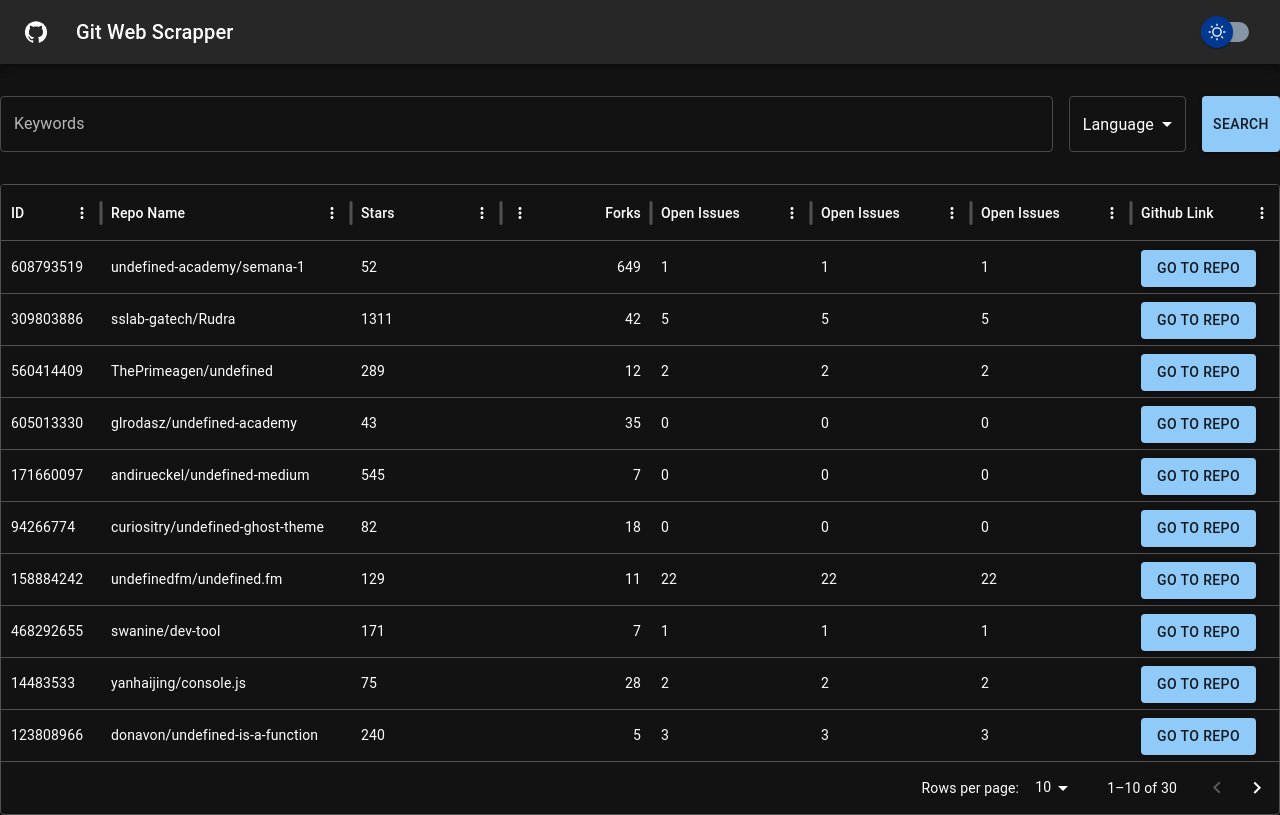
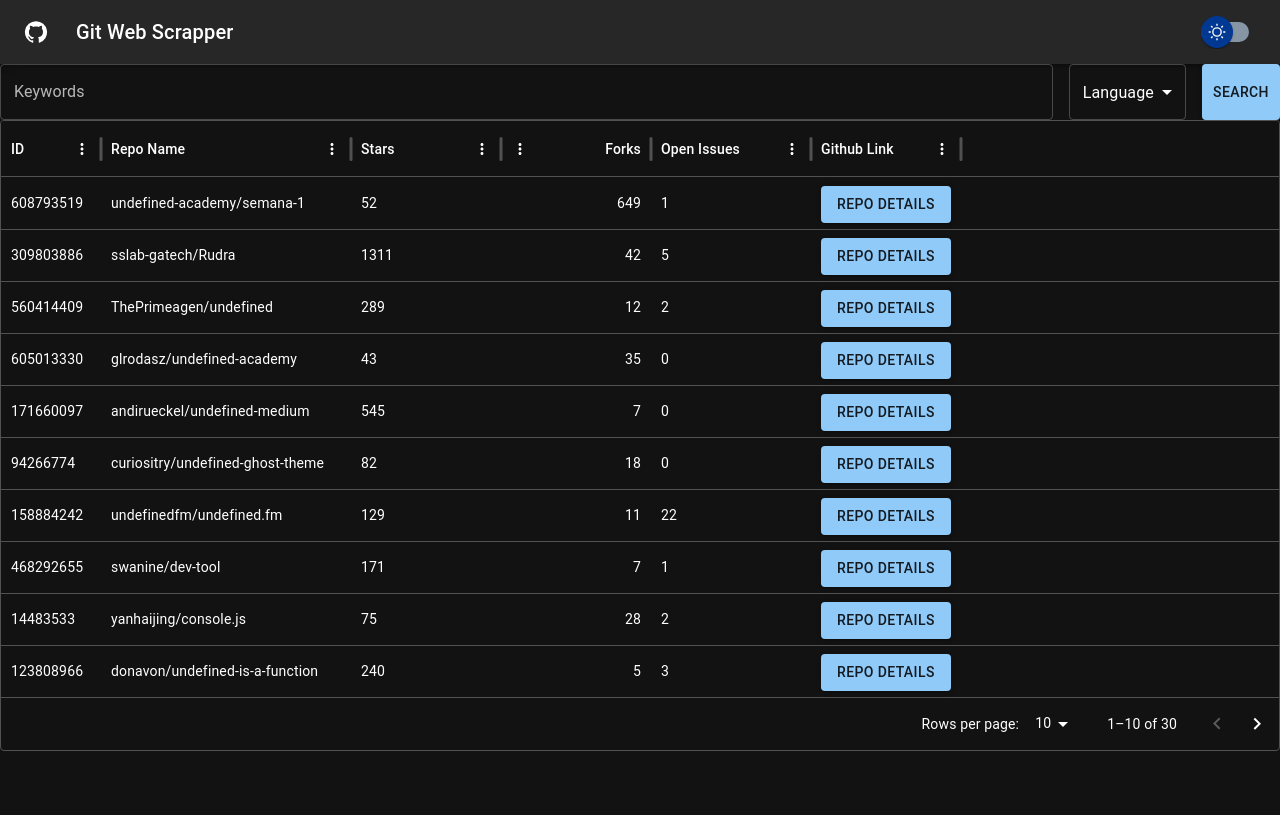
Before and after one commit to bhavya132k/Git-Web-Scrapper, a React (Vite) app in the folder frontend/: page / in a window 1280 px wide. Built offline with nearby package versions, Linux system fonts and the light colour scheme.

Commit message:
Story 2.3 and fixes

```diff
--- a/frontend/package.json
+++ b/frontend/package.json
@@ -17,7 +17,8 @@
     "@mui/material": "^6.1.1",
     "@mui/x-data-grid": "^7.18.0",
     "react": "^18.2.0",
-    "react-dom": "^18.2.0"
+    "react-dom": "^18.2.0",
+    "react-router-dom": "^6.26.2"
   },
   "devDependencies": {
     "@types/react": "^18.3.10",
--- a/frontend/src/App.tsx
+++ b/frontend/src/App.tsx
@@ -1,12 +1,14 @@
+import { BrowserRouter as Router, Route, Routes } from "react-router-dom";
 import RepoTable from "./components/RepoTable";
-// import AppBar  from "@mui/material/AppBar";
+import RepoDetails from "./components/RepoDetails";
 import NavBar from "./components/NavBar";
 import SearchBar from "./components/SearchBar";
-import Stack from "@mui/material/Stack";
 import { ThemeProvider } from "@mui/material/styles";
 import CssBaseline from "@mui/material/CssBaseline";
 import useThemeContext from "./hooks/useThemeContext";
 // import Container from "@mui/material/Container";
+// import AppBar  from "@mui/material/AppBar";
+// import Stack from "@mui/material/Stack";
 
 function App() {
   const { theme } = useThemeContext();
@@ -14,11 +16,14 @@ function App() {
   return (
     <ThemeProvider theme={theme}>
       <CssBaseline />
-        <Stack spacing={4}>
+        <Router>
           <NavBar />
           <SearchBar />
-          <RepoTable />
-        </Stack>
+          <Routes>
+            <Route path="/" element={<RepoTable />} />
+            <Route path="/repo/:repoId" element={<RepoDetails />} />
+          </Routes>
+        </Router>
     </ThemeProvider>
   );
 }
--- /dev/null
+++ b/frontend/src/components/RepoDetails.tsx
@@ -0,0 +1,33 @@
+import { useParams } from "react-router-dom";
+import { Box, Typography } from "@mui/material";
+import data from "../data/dummy.json";
+
+export default function RepoDetails() {
+  const { repoId } = useParams();
+  const repo = data.items.find((item) => item.id === Number(repoId));
+
+  if (!repo) {
+    return <Typography>Repository not found.</Typography>;
+  }
+
+  return (
+    <Box sx={{ p: 4 }}>
+      <Typography variant="h4" gutterBottom>
+        {repo.full_name}
+      </Typography>
+      <Typography variant="h6">Stars: {repo.stargazers_count}</Typography>
+      <Typography variant="h6">Forks: {repo.forks_count}</Typography>
+      <Typography variant="h6">Open Issues: {repo.open_issues}</Typography>
+      <Typography variant="h6">Watchers: {repo.watchers_count}</Typography>
+      <Typography variant="h6">Default Branch: {repo.default_branch}</Typography>
+      <Typography variant="h6">Language: {repo.language}</Typography>
+      <Typography variant="h6">
+        GitHub Link:{" "}
+        <a href={repo.html_url} target="_blank" rel="noopener noreferrer">
+          {repo.html_url}
+        </a>
+      </Typography>
+      {/* Add more details here as necessary */}
+    </Box>
+  );
+}
--- a/frontend/src/components/RepoTable.tsx
+++ b/frontend/src/components/RepoTable.tsx
@@ -1,7 +1,11 @@
 import Box from "@mui/material/Box";
 import Button from "@mui/material/Button";
 import { DataGrid, GridColDef } from "@mui/x-data-grid";
+import { useNavigate } from "react-router-dom"; // useNavigate in the parent component
 import data from "../data/dummy.json";
+
+export default function RepoTable() {
+  const navigate = useNavigate(); // Hook should be used here, in the parent component
 
   const columns: GridColDef<(typeof rows)[number]>[] = [
     {
@@ -30,41 +34,28 @@ const columns: GridColDef<(typeof rows)[number]>[] = [
       width: 160,
     },
     {
-    field: "open_issues",
-    headerName: "Open Issues",
-    width: 160,
-  },
-  {
-    field: "open_issues",
-    headerName: "Open Issues",
-    width: 160,
-  },
-  {
       field: "html_url",
       headerName: "Github Link",
       width: 150,
       sortable: false,
       filterable: false,
-    renderCell: (params) => {
-      return (
+      renderCell: (params) => (
         <Button
           variant="contained"
           color="primary"
           onClick={() => {
-            window.open(params.row.html_url, "_blank");
+            // Use the navigate function from the parent RepoTable component
+            navigate(`/repo/${params.row.id}`);
           }}
         >
-          Go to Repo
+          Repo Details
         </Button>
-      );
-    },
+      ),
     },
   ];
 
   const rows = data.items;
 
-export default function RepoTable() {
-  console.log(data.items.length);
   return (
     <Box sx={{ height: "90%", width: "100%" }}>
       <DataGrid
--- a/frontend/src/components/SearchBar.tsx
+++ b/frontend/src/components/SearchBar.tsx
@@ -1,3 +1,4 @@
+/* eslint-disable @typescript-eslint/no-explicit-any */
 /* eslint-disable no-use-before-define */
 import * as React from "react";
 import Autocomplete from "@mui/material/Autocomplete";
@@ -15,7 +16,6 @@ export default function SearchBar() {
       setValue(newValue);
     }
   };
-
   return (
     <Stack
       spacing={{ xs: 1, sm: 2 }}
@@ -55,7 +55,7 @@ export default function SearchBar() {
           <>
             {value.map((option, index) => (
               <Chip
-                key={option}
+                // key={option}
                 label={option}
                 {...getTagProps({ index })}
                 style={{ margin: "2px" }}
```
Also changed, not shown: 1 other file (tests, documents, lock files or other folders). Lines whose indentation alone changed are shown as unchanged.
